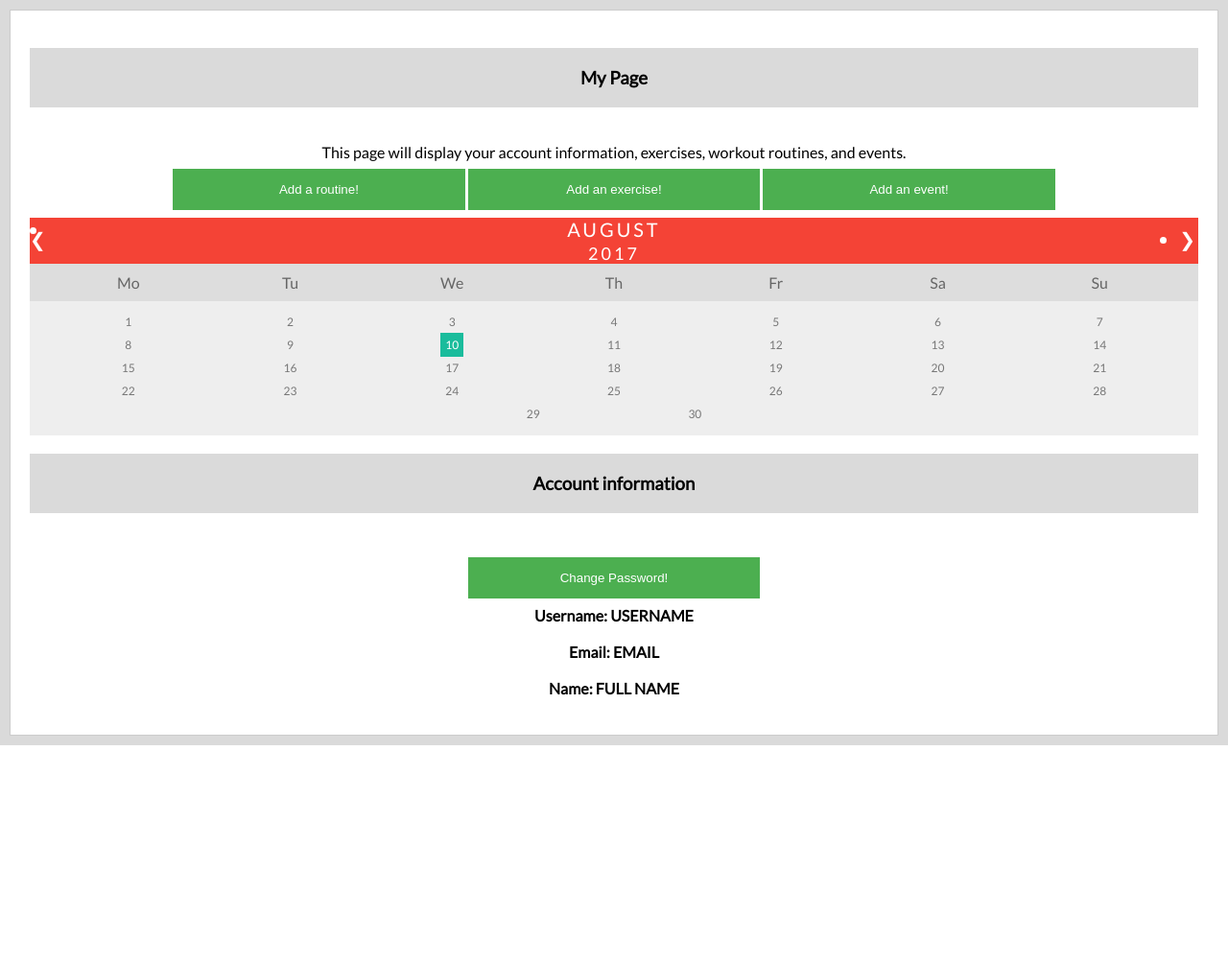
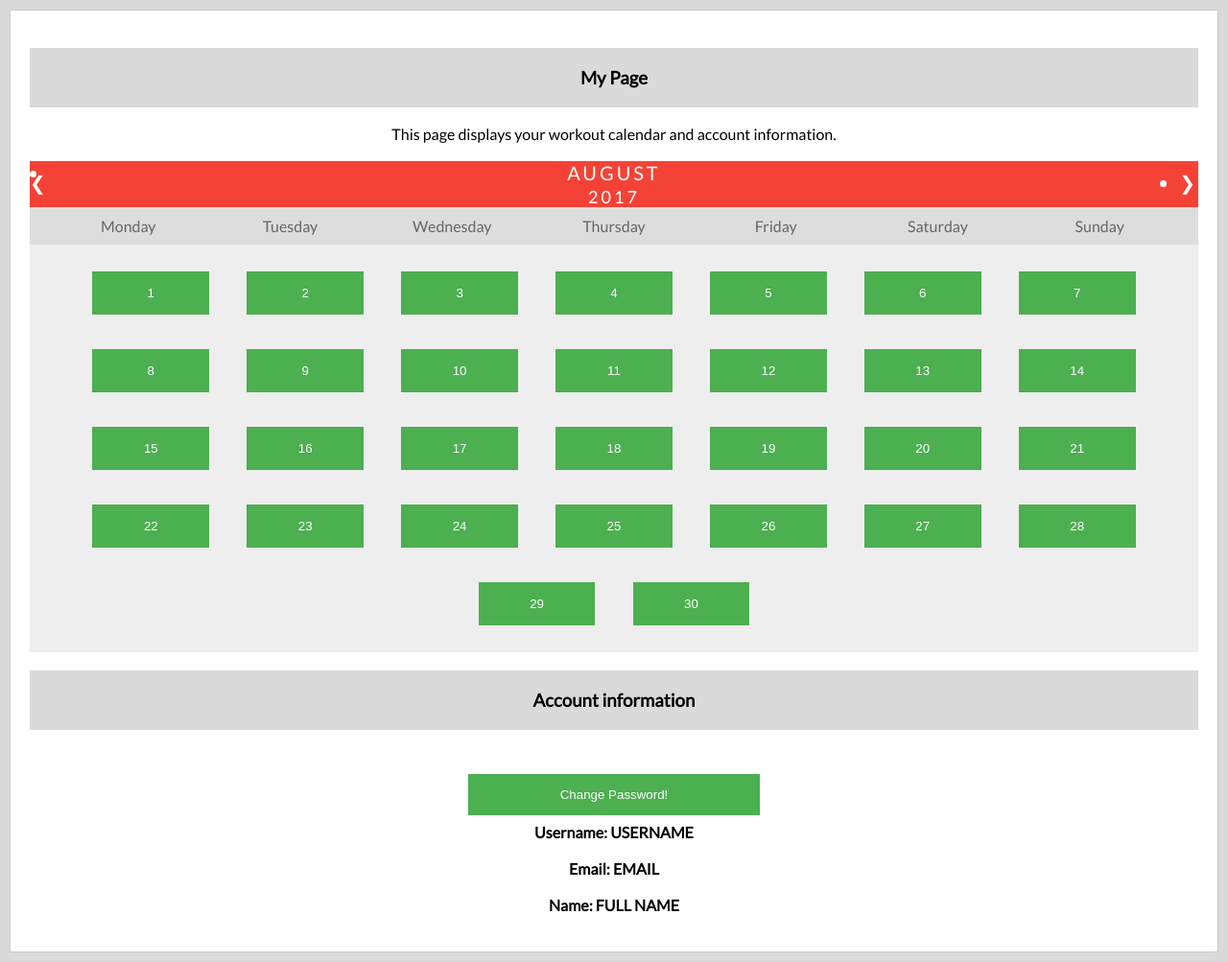
Before and after one commit to parikh1bhavya/Workout_Tracker, a PHP site: page /mypage.html in a window 1280 px wide. Shown: the part 126-1129 px from the top of the page at 96% size. Before the commit the page ends 903 px from the top, so only its background shows below. Run offline with PHP 8.4, Linux system fonts and the light colour scheme.

Commit message:
Added clickable calendar dates

```diff
--- a/public/index.html
+++ b/public/index.html
@@ -41,7 +41,7 @@
        <p>Give it a try. We know you'll love it! Also this is just the start if you like it, we will keep on improving it!</p>
 
        <br>
-
+<!--
        <h4>How to use it</h4>
 
        <p>After signing up in one of our 325 gym locations around the United States, your name will be in our database.</p>
@@ -80,7 +80,7 @@
        </p>
      </p>
       </div>
-
+-->
     </main>
 
   </body>
--- a/public/mypage.html
+++ b/public/mypage.html
@@ -27,13 +27,11 @@
 	<p>
 	<h3>My Page</h3>
 
-	<br>
-
-	This page will display your account information, exercises, workout routines, and events.
-	<br>
-	<button type="button">Add a routine!</button>
-	<button type="button">Add an exercise!</button>
-	<button type="button">Add an event!</button>
+   <div>
+	This page displays your workout calendar and account information.
+   <br>
+   </div>
+   <br>
 
 <!-- EXAMPLES USED FOR CLASS
 	<h4>Exercise 1 - Reps: 20, Muscle Group: Biceps, Intensity: 5</h4><br>
@@ -53,46 +51,51 @@
 	</div>
 
 	<ul class="weekdays">
-		<li>Mo</li>
-		<li>Tu</li>
-		<li>We</li>
-		<li>Th</li>
-		<li>Fr</li>
-		<li>Sa</li>
-		<li>Su</li>
+		<li>Monday</li>
+		<li>Tuesday</li>
+		<li>Wednesday</li>
+		<li>Thursday</li>
+		<li>Friday</li>
+		<li>Saturday</li>
+		<li>Sunday</li>
 	</ul>
 
 	<ul class="days">
-		<li>1</li>
-		<li>2</li>
-		<li>3</li>
-		<li>4</li>
-		<li>5</li>
-		<li>6</li>
-		<li>7</li>
-		<li>8</li>
-		<li>9</li>
-		<li><span class="active">10</span></li>
-		<li>11</li>
-      <li>12</li>
-      <li>13</li>
-      <li>14</li>
-      <li>15</li>
-      <li>16</li>
-      <li>17</li>
-      <li>18</li>
-      <li>19</li>
-      <li>20</li>
-      <li>21</li>
-      <li>22</li>
-      <li>23</li>
-      <li>24</li>
-      <li>25</li>
-      <li>26</li>
-      <li>27</li>
-      <li>28</li>
-      <li>29</li>
-      <li>30</li>
+
+      <form action="/calendar.html"><input type="submit" value="1"/></form>
+      <form action="/calendar.html"><input type="submit" value="2"/></form>
+      <form action="/calendar.html"><input type="submit" value="3"/></form>
+      <form action="/calendar.html"><input type="submit" value="4"/></form>
+      <form action="/calendar.html"><input type="submit" value="5"/></form>
+      <form action="/calendar.html"><input type="submit" value="6"/></form>
+      <form action="/calendar.html"><input type="submit" value="7"/></form>
+      <br>
+      <form action="/calendar.html"><input type="submit" value="8"/></form>
+      <form action="/calendar.html"><input type="submit" value="9"/></form>
+      <form action="/calendar.html"><input type="submit" value="10"/></form>
+      <form action="/calendar.html"><input type="submit" value="11"/></form>
+      <form action="/calendar.html"><input type="submit" value="12"/></form>
+      <form action="/calendar.html"><input type="submit" value="13"/></form>
+      <form action="/calendar.html"><input type="submit" value="14"/></form>
+      <br>
+      <form action="/calendar.html"><input type="submit" value="15"/></form>
+      <form action="/calendar.html"><input type="submit" value="16"/></form>
+      <form action="/calendar.html"><input type="submit" value="17"/></form>
+      <form action="/calendar.html"><input type="submit" value="18"/></form>
+      <form action="/calendar.html"><input type="submit" value="19"/></form>
+      <form action="/calendar.html"><input type="submit" value="20"/></form>
+      <form action="/calendar.html"><input type="submit" value="21"/></form>
+      <br>
+      <form action="/calendar.html"><input type="submit" value="22"/></form>
+      <form action="/calendar.html"><input type="submit" value="23"/></form>
+      <form action="/calendar.html"><input type="submit" value="24"/></form>
+      <form action="/calendar.html"><input type="submit" value="25"/></form>
+      <form action="/calendar.html"><input type="submit" value="26"/></form>
+      <form action="/calendar.html"><input type="submit" value="27"/></form>
+      <form action="/calendar.html"><input type="submit" value="28"/></form>
+      <br>
+      <form action="/calendar.html"><input type="submit" value="29"/></form>
+      <form action="/calendar.html"><input type="submit" value="30"/></form>
 	</ul>
 
 	<h3>Account information</h3><br>
@@ -103,9 +106,6 @@
 
 </div>
 </main>
-
-
-
 <!--
 <h4>Top Gym Member Results</h4>
 try to beat them! <br>
--- a/public/style.css
+++ b/public/style.css
@@ -18,6 +18,17 @@ button {
     border: none;
     cursor: pointer;
     width: 25%;
+}
+
+/* calendar button styles*/
+button.calBtn {
+    background-color: #4CAF50;
+    color: white;
+    padding: 15px 15px;
+    margin: 18px 18px;
+    border: none;
+    cursor: pointer;
+    width: 10%;
 }
 
 /* Extra styles for the cancel button */
@@ -324,7 +335,8 @@ a:hover {
   background-color: #5481e4;
 }
 
-/* CALENDAR CSS */
+
+/*********************** CALENDAR CSS ************************/
 .month {
     padding: 0;
     width: 100%;
@@ -394,3 +406,15 @@ a:hover {
     background: #1abc9c;
     color: white !important
 }
+
+form { display: inline; }
+
+input[type=submit] {
+   background-color: #4CAF50;
+   color: white;
+   padding: 15px 15px;
+   margin: 18px 18px;
+   border: none;
+   cursor: pointer;
+   width: 10%;
+}
```
Also changed, not shown: public/calendar.html (added, +18 -0 lines), public/routine.html (added, +29 -0 lines).
